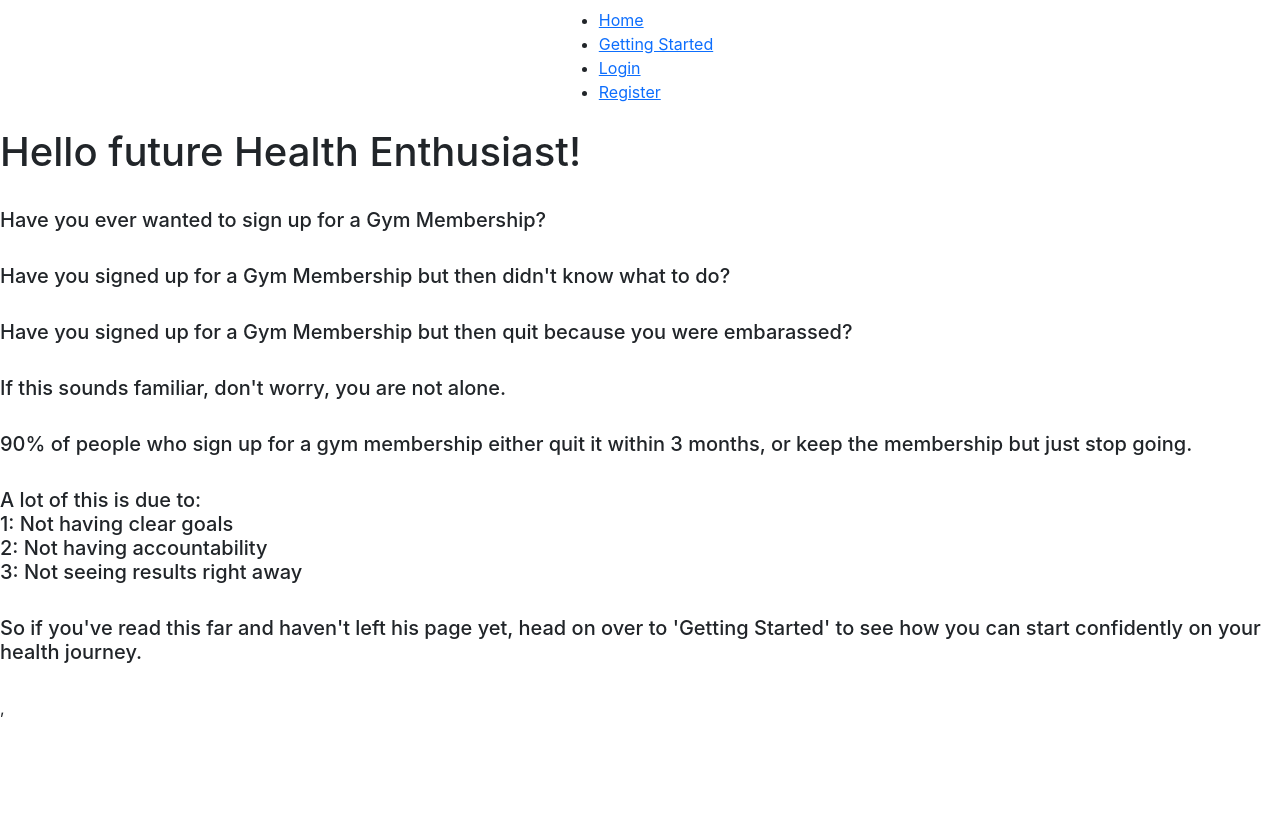
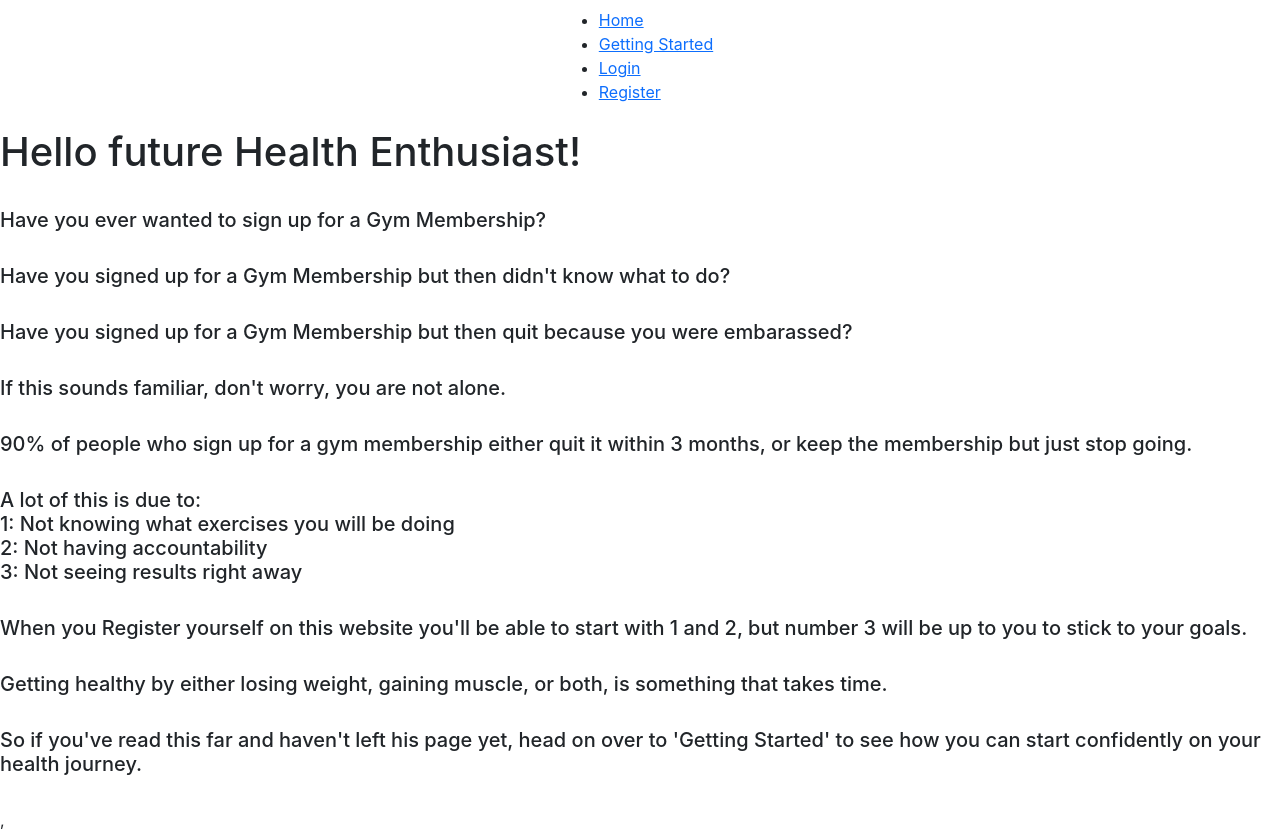
Before and after one commit to Shoulders93/gymTrackerFrontEnd, a React (Create React App) app in the folder gymtracker/: page / in a window 1280 px wide. Before the commit the page ends 800 px from the top, so only its background shows below. Built offline with nearby package versions, Linux system fonts and the light colour scheme; no server answers.

Commit message:
Added paragraphs to 'Home' page explaining what this App is about.

```diff
--- a/gymtracker/src/components/Home/Home.jsx
+++ b/gymtracker/src/components/Home/Home.jsx
@@ -12,10 +12,13 @@ const Home = () => {
             <h5>If this sounds familiar, don't worry, you are not alone.</h5><br/>
             <h5>90% of people who sign up for a gym membership either quit it within 3 months, or keep the membership but just stop going.</h5><br/>
             <h5>A lot of this is due to: <br/>
-                1: Not having clear goals <br/>
+                1: Not knowing what exercises you will be doing <br/>
                 2: Not having accountability <br/>
                 3: Not seeing results right away <br/>
             </h5> <br />
+
+            <h5>When you Register yourself on this website you'll be able to start with 1 and 2, but number 3 will be up to you to stick to your goals.</h5><br/>
+            <h5>Getting healthy by either losing weight, gaining muscle, or both, is something that takes time.</h5><br/>
             <h5>So if you've read this far and haven't left his page yet, head on over to 'Getting Started' to see how you can start confidently on your health journey.</h5><br/>
 
 
```
